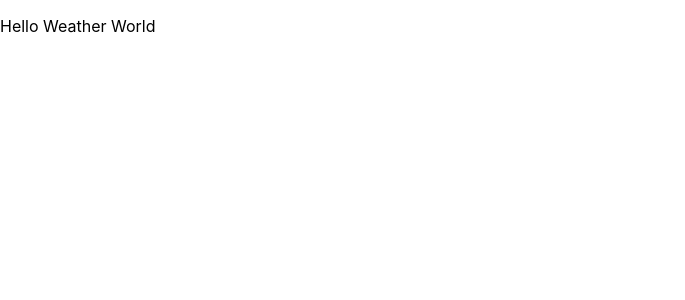
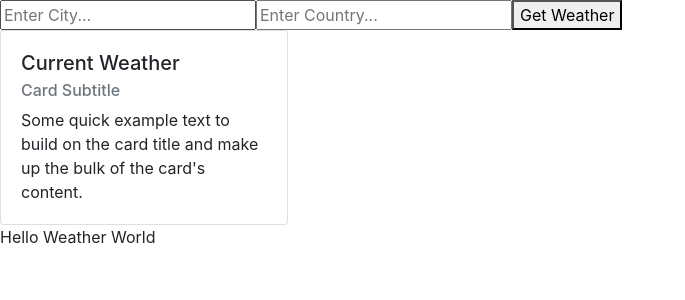
Before and after one commit to julioguzman19/PlayerDashboard, a React (Create React App) app: page / in a window 1280 px wide. Shown: the top 300 px of the page, without its empty margins (0-685 px from the left). Built offline with nearby package versions, Linux system fonts and the light colour scheme; no server answers.

Commit message:
initializing API async call via Search component submission

```diff
--- a/package.json
+++ b/package.json
@@ -6,7 +6,10 @@
     "@testing-library/jest-dom": "^4.2.4",
     "@testing-library/react": "^9.4.0",
     "@testing-library/user-event": "^7.2.1",
+    "bootstrap": "^4.4.1",
+    "dotenv": "^8.2.0",
     "react": "^16.12.0",
+    "react-bootstrap": "^1.0.0-beta.16",
     "react-dom": "^16.12.0",
     "react-scripts": "3.3.0"
   },
--- a/src/App.js
+++ b/src/App.js
@@ -1,11 +1,29 @@
-import React from 'react';
+import React from "react";
+import Search from "./components/Search";
+import Box from "./components/Box";
+require("dotenv").config();
 
-function App() {
-  return (
-    <div >
-      <p>Hello Weather World</p>
-    </div>
-  );
+const API_KEY = process.env.API_KEY;
+//User to enter city and country code api.openweathermap.org/data/2.5/weather?q={city name},{country code}
+class App extends React.Component {
+  getWeather = async e => {
+    e.preventDefault(); //prevents default behavior of component when we press button else refreshes entire page
+    const api_call = await fetch(
+      `api.openweathermap.org/data/2.5/weather?q=Sandy,us&appid=${API_KEY}&units=metrics`
+    );
+    const data = await api_call.json();
+    console.log(data);
+  };
+
+  render() {
+    return (
+      <div>
+        <Search getWeather={this.getWeather} />
+        <Box />
+        <p>Hello Weather World</p>
+      </div>
+    );
+  }
 }
 
 export default App;
--- /dev/null
+++ b/src/components/Box/index.js
@@ -0,0 +1,27 @@
+import React from "react";
+import "./style.css";
+import "bootstrap/dist/css/bootstrap.min.css";
+import Card from "react-bootstrap/Card";
+/* import InputGroup from 'react-bootstrap/InputGroup'
+import FormControl from 'react-bootstrap/FormControl' */
+
+function Box() {
+  return (
+    <div>
+      <Card style={{ width: "18rem" }}>
+        <Card.Body>
+          <Card.Title>Current Weather</Card.Title>
+          <Card.Subtitle className="mb-2 text-muted">
+            Card Subtitle
+          </Card.Subtitle>
+          <Card.Text>
+            Some quick example text to build on the card title and make up the
+            bulk of the card's content.
+          </Card.Text>
+        </Card.Body>
+      </Card>
+    </div>
+  );
+}
+
+export default Box;
--- a/src/components/Search/index.js
+++ b/src/components/Search/index.js
@@ -0,0 +1,17 @@
+import React from "react";
+import "./style.css";
+//import "bootstrap/dist/css/bootstrap.min.css";
+
+class Search extends React.Component {
+  render() {
+    return (
+      <form onSubmit={this.props.getWeather}>
+        <input type="text" name="city" placeholder="Enter City..." />
+        <input type="text" name="country" placeholder="Enter Country..." />
+        <button>Get Weather</button>
+      </form>
+    );
+  }
+}
+
+export default Search;
```
Also changed, not shown: src/components/Box/style.css (added), src/components/Card/style.css (deleted), 2 other files (tests, documents, lock files or other folders).
